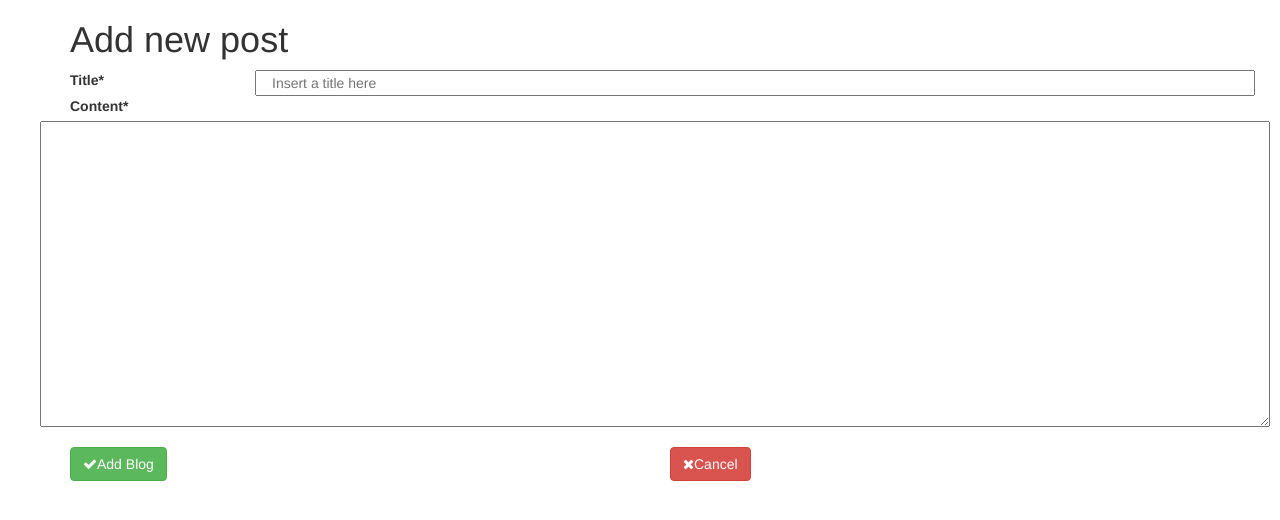
After one commit to mascot6699/udacity-full-stack, a Flask app: template Multi User Blog/Multi User Blog/templates/add_blog.html in a window 1280 px wide. The commit adds this page. Shown: the top 520 px of the page. Run offline with Flask 2, Linux system fonts and the light colour scheme; the template is opened without the code that fills it, so the values that code supplies are empty; some libraries are stand-ins or nearby versions.

Commit message:
Adds add blog html page

```diff
--- /dev/null
+++ b/Multi User Blog/Multi User Blog/templates/add_blog.html
@@ -0,0 +1,58 @@
+{% extends "base.html" %}
+
+{% block header %}
+<div class="header">
+  <h1>Add new post</h1>
+</div>
+{% endblock %}
+
+{% block content %}
+
+{% if error %}
+  <div class="active alert alert-danger">{{error}}</div>
+{% endif %}
+
+<div class="container">
+  <div class="row">
+    <form id="add-blog-form" role="form" method='post' action="/blog/add">
+      <div class="row">
+        <label class="col-md-2">Title*</label>
+        <input required id="title" name="title" type="text" class="col-md-10"  placeholder="Insert a title here">
+      </div>
+      <div class="row">
+        <label class="col-md-12">Content*</label><br>
+        <div class="row">
+          <textarea required id="content" name="content" rows="15" class="col-md-12" placeholder="Insert a content here">
+          </textarea>
+        </div>
+      </div>
+      <div>
+        <label class="col-md-12"></label>
+        <div class="row">
+          <br>
+          <div class="col-md-6">
+            <button type="submit" class="btn btn-md btn-success">
+              <i class="fa fa-check"></i>Add Blog
+            </button>
+          </div>
+          <div class="col-md-6">
+            <a href='/' class="btn btn-md btn-danger">
+              <i class="fa fa-times"></i>Cancel
+            </a>
+          </div>
+        </div>
+      </div>
+    </form>
+  </div>
+</div>
+<script>
+  var CKEDITOR_BASEPATH = '/static/ckeditor/';
+</script>
+{% endblock %}
+
+{% block site_js %}
+{% include "javascript.html" %}
+<script>
+  CKEDITOR.replace('content');
+</script>
+{% endblock %}
--- a/Multi User Blog/Multi User Blog/templates/javascript.html
+++ b/Multi User Blog/Multi User Blog/templates/javascript.html
@@ -1,2 +1,3 @@
 <script src="https://code.jquery.com/jquery-3.1.0.js" integrity="sha256-slogkvB1K3VOkzAI8QITxV3VzpOnkeNVsKvtkYLMjfk=" crossorigin="anonymous"></script>
 <script src="https://maxcdn.bootstrapcdn.com/bootstrap/3.3.7/js/bootstrap.min.js" integrity="sha384-Tc5IQib027qvyjSMfHjOMaLkfuWVxZxUPnCJA7l2mCWNIpG9mGCD8wGNIcPD7Txa" crossorigin="anonymous"></script>
+<script src="/static/ckeditor/ckeditor.js"></script>
--- a/Multi User Blog/Multi User Blog/templates/login.html
+++ b/Multi User Blog/Multi User Blog/templates/login.html
@@ -21,7 +21,7 @@
   {% endif %}
 
   {% if error %}
-    <div class="tactive alert alert-danger">{{error}}</div>
+    <div class="active alert alert-danger">{{error}}</div>
   {% endif %}
 
   <div class="signup-container">
```
Also changed, not shown: Multi User Blog/Multi User Blog/templates/register.html (+0 -7 lines).
